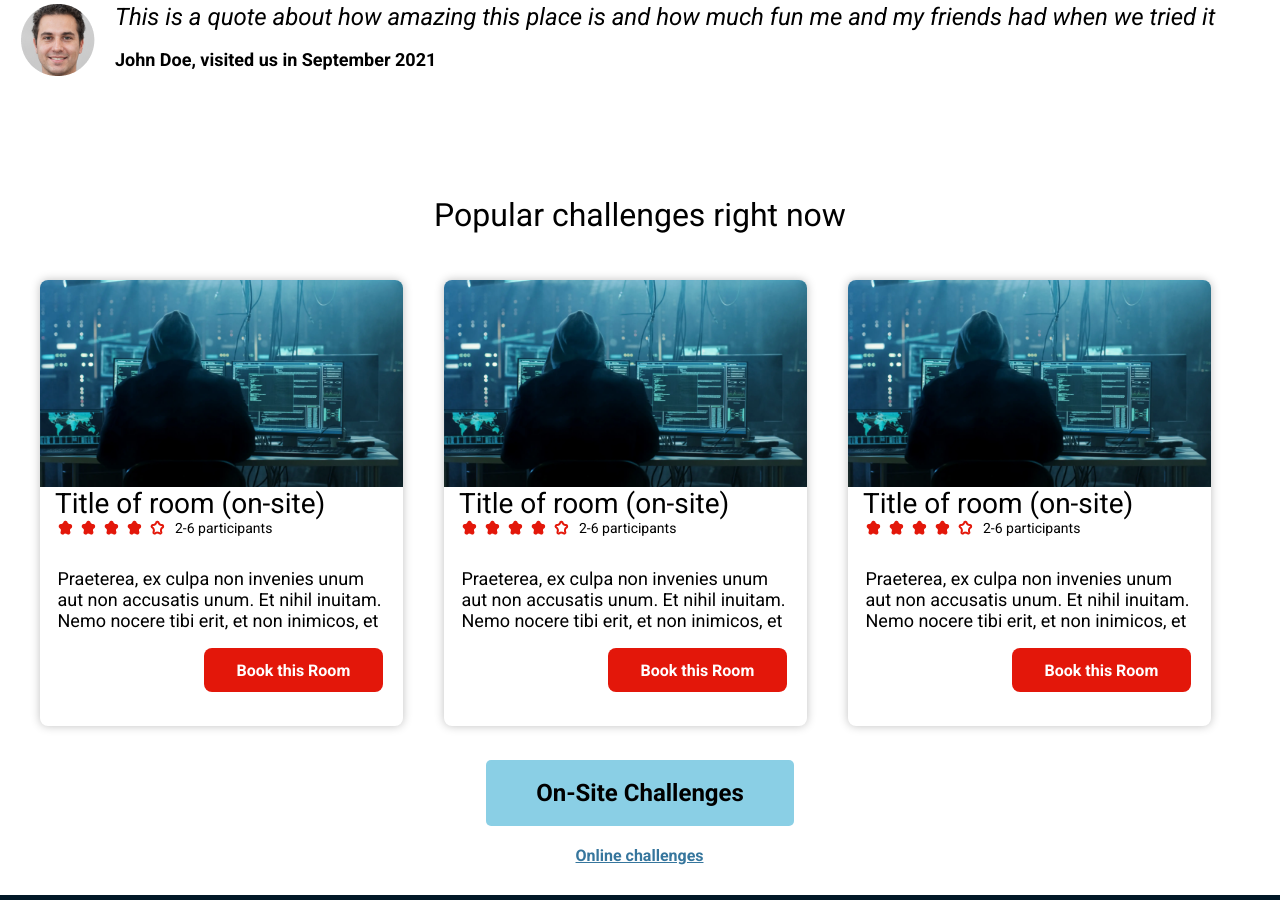
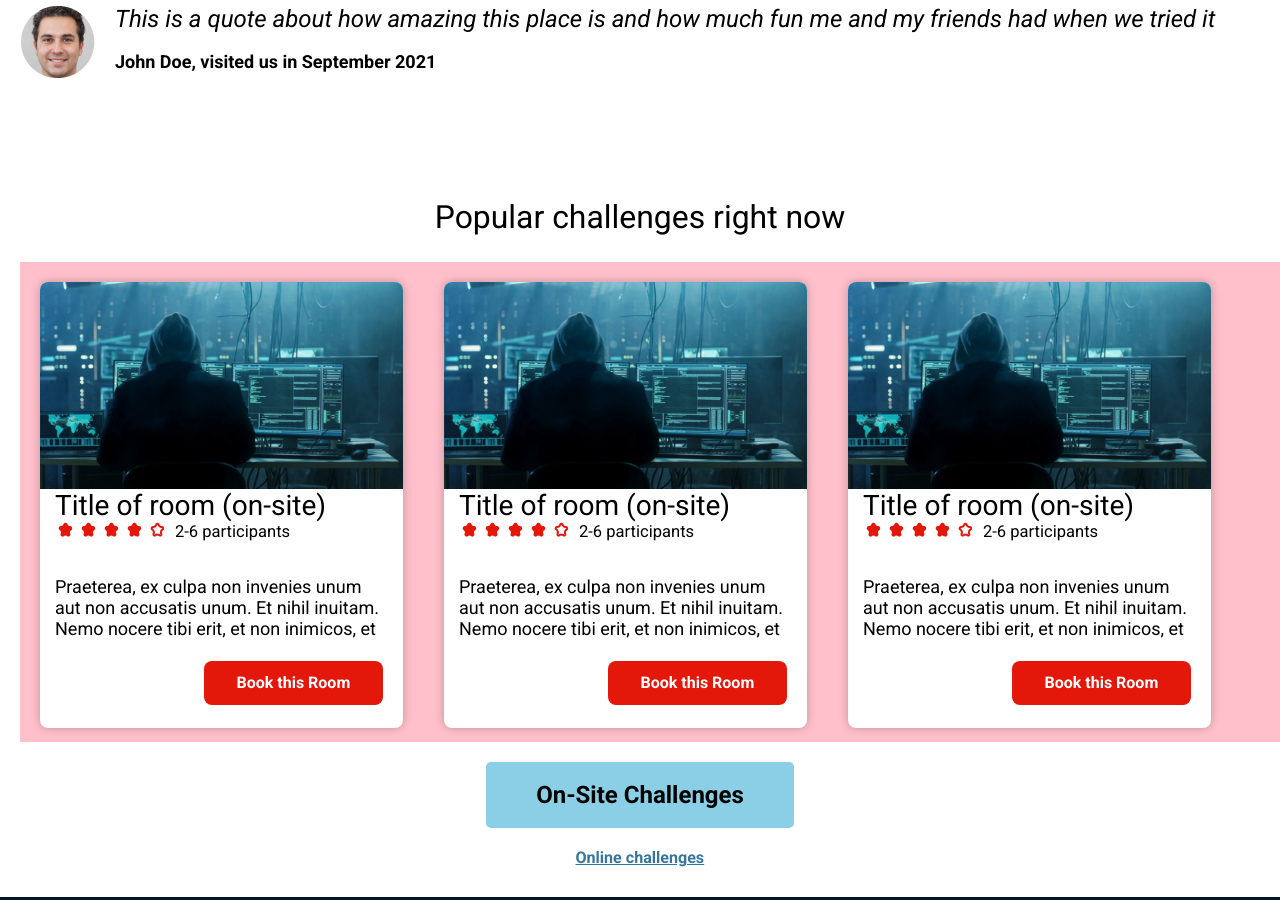
Before and after one commit to Klumpish/Hacker_Escape_rooms_assignment, a plain HTML site: page index.html in a window 1280 px wide. Shown: the part 1127-2027 px from the top of the page. Drawn offline with Linux system fonts and the light colour scheme.

Commit message:
fixed cardInfo text

```diff
--- a/style.css
+++ b/style.css
@@ -1,6 +1,6 @@
 html {
 	font-family: "Roboto", sans-serif;
-	/* font-size: 24px; */
+	font-size: 24px;
 }
 
 /* hide elements in mobile view */
@@ -36,7 +36,7 @@ header img {
 	top: 25px;
 	left: 168px;
 	line-height: 28.13px;
-	font-size: 24px;
+	font-size: 1rem;
 	margin-left: 10px;
 	margin-top: 25px;
 }
@@ -54,14 +54,14 @@ header img {
 	background-color: #8acfe5;
 	border-radius: 5px;
 	border: none;
-	font-size: 24px;
+	font-size: 1rem;
 	/* size */
 	height: 66px;
 	width: 308px;
 }
 .challenges .challengesLink {
 	color: rgba(54, 118, 157, 1);
-	font-size: 16px;
+	font-size: 0.67rem;
 	margin-bottom: 30px;
 	margin-top: 30;
 
@@ -85,24 +85,24 @@ header img {
 }
 
 .quoteText {
-	font-size: 24px;
+	font-size: 1rem;
 	margin-right: 24px;
 	margin-bottom: 10px;
 }
 .quoteVisit {
-	font-size: 18px;
+	font-size: 0.75rem;
 }
 /*  */
 .header2 {
 	margin-top: 40px;
 	margin-left: auto;
 	margin-right: auto;
-	font-size: 32px;
+	font-size: 1.33rem;
 	font-weight: 400;
 }
 /* parent scroll */
 .containerScroll {
-	/* background-color: pink; */
+	background-color: pink;
 	/*  */
 	height: 480px;
 	display: flex;
@@ -131,8 +131,7 @@ header img {
 }
 /* card text */
 .cardText {
-	font-size: 28px;
-	font-family: "Roboto";
+	font-size: 1.17rem;
 	font-weight: 400;
 
 	margin-top: 0;
@@ -153,16 +152,18 @@ header img {
 .cardStars p {
 	margin-top: 0;
 	padding-left: 10px;
-	font-size: 14px;
+	font-size: 0.69rem;
 	font-family: "Roboto";
 	font-weight: 400;
 }
 /*  */
 .cardInfo {
-	font-size: 18px;
+	font-size: 0.75rem;
 	font-family: "Roboto";
 	font-weight: 400;
-	width: 328px;
+	padding-left: 15px;
+	padding-right: 15px;
+	padding-bottom: 5px;
 	margin-left: auto;
 	margin-right: auto;
 	margin-bottom: 5px;
```
